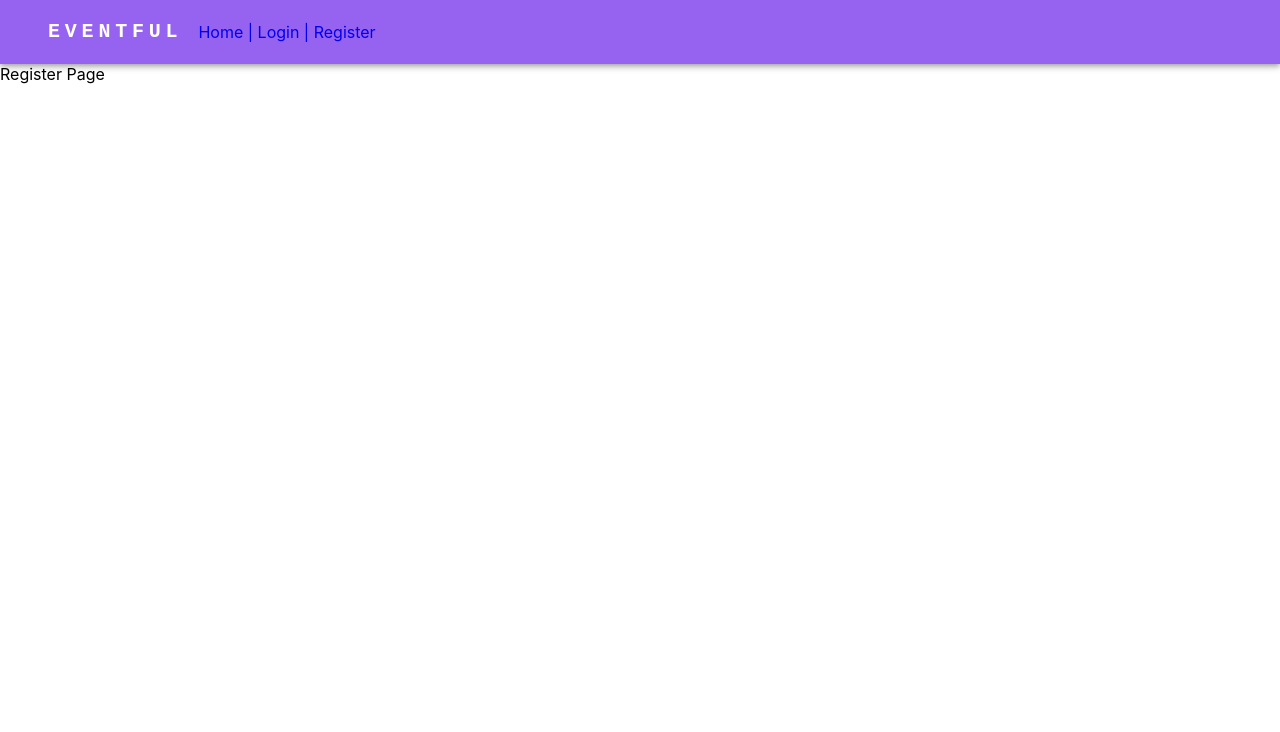
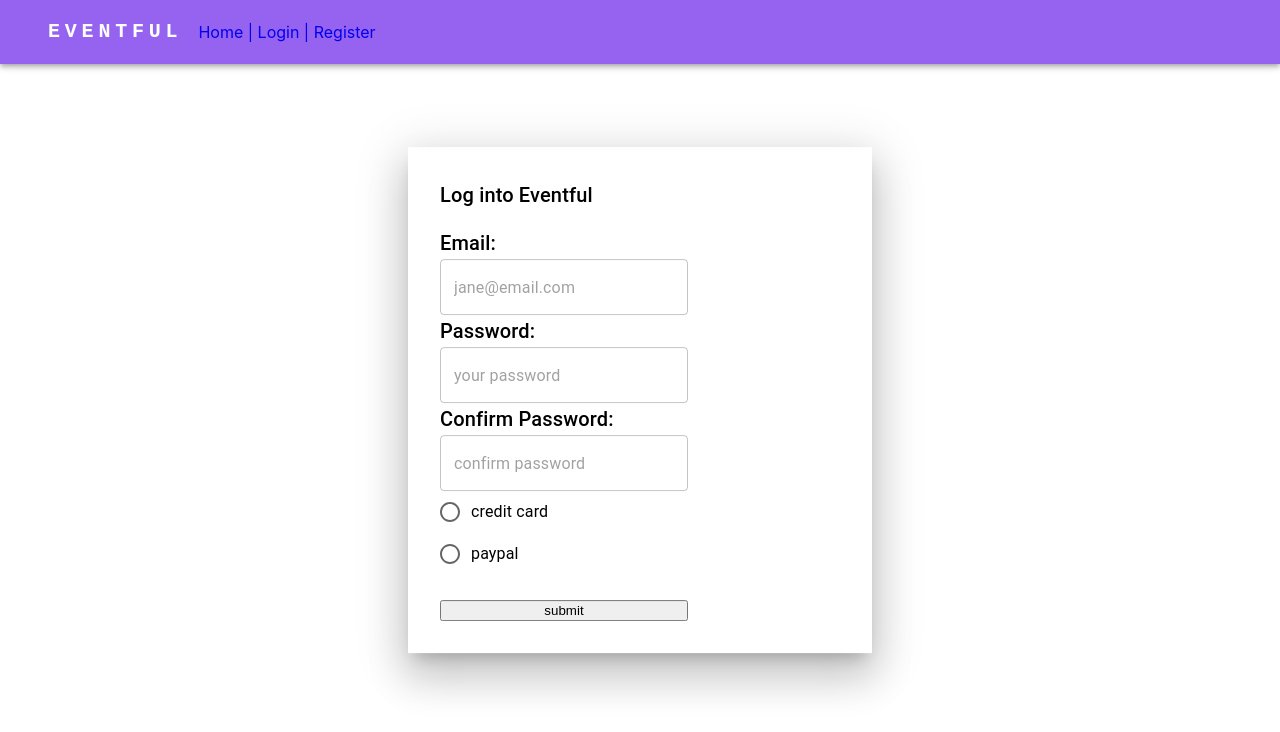
Before and after one commit to unsw-cse-comp3900-9900-22T3/capstone-project-3900-f10a-geegle, a React (Create React App) app in the folder frontend/: page /register in a window 1280 px wide. Shown: the top 732 px of the page. Built offline with nearby package versions, Linux system fonts and the light colour scheme.

Commit message:
register and login page all setted up

```diff
--- a/frontend/src/components/NavBar.jsx
+++ b/frontend/src/components/NavBar.jsx
@@ -13,6 +13,8 @@ import Tooltip from '@mui/material/Tooltip';
 import MenuItem from '@mui/material/MenuItem';
 import AdbIcon from '@mui/icons-material/Adb';
 import { BrowserRouter as Router, Route, Link, Routes } from 'react-router-dom';
+import LoginPage from '../pages/login';
+import RegisterPage from '../pages/register';
 const pages = ['Products', 'Pricing', 'Blog'];
 const settings = ['Profile', 'Account', 'Dashboard', 'Logout'];
 
@@ -22,7 +24,6 @@ const NavBar = () => {
 
   //const handleOpenNavMenu = (event) => {
     //setAnchorElNav(event.currentTarget);
-  //};
   // const handleOpenUserMenu = (event) => {
   //   setAnchorElUser(event.currentTarget);
   // };
@@ -72,8 +73,8 @@ const NavBar = () => {
       </AppBar>
         <Routes>
           <Route path={`/`} element={<div>Home Page</div>}></Route>
-          <Route path={`/login`} element={<div>Login Page</div>}></Route>
-          <Route path={`/register`} element={<div>Register Page</div>}></Route>
+          <Route path={`/login`} element={<LoginPage></LoginPage>}></Route>
+          <Route path={`/register`} element={<RegisterPage></RegisterPage>}></Route>
         </Routes>
       </Router>
     </>
--- /dev/null
+++ b/frontend/src/components/registerForm.jsx
@@ -0,0 +1,124 @@
+import * as React from 'react';
+import Box from '@mui/material/Box';
+import Typography from '@mui/material/Typography';
+import TextField from '@mui/material/TextField';
+import Radio from '@mui/material/Radio';
+import RadioGroup from '@mui/material/RadioGroup';
+import FormControlLabel from '@mui/material/FormControlLabel';
+import { FormControl } from '@mui/material';
+
+const style = {
+    position: 'absolute',
+    top: '50%',
+    left: '50%',
+    transform: 'translate(-50%, -50%)',
+    width: 400,
+    bgcolor: 'background.paper',
+    boxShadow: 24,
+    p: 4,
+  };
+
+const RegisterForm = () => {
+    const [email, setEmail] = React.useState('');
+    const [password, setPassword] = React.useState('');
+    const [confPassword, setConfPassword] = React.useState('');
+    const [payment, setPayment] = React.useState('');
+    const [card, setCard] = React.useState(false);
+    const [paypal, setPaypal] = React.useState(false);
+
+      // holds the keywords that needs to be searched
+    const handleCard = (e) => {
+        setCard(e.target.checked);
+        setPaypal(false);
+  };
+
+    // holds the keywords that needs to be searched
+    const handlePaypal = (e) => {
+        setPaypal(e.target.checked);
+        setCard(false);
+    };
+  return (
+    <Box sx={style}>
+    <Typography id="modal-modal-title" variant="h6" component="h2">
+      Log into Eventful
+    </Typography>
+    <Typography id="modal-modal-description" sx={{ mt: 2 }}>
+    <FormControl>
+        <Typography id="modal-modal-title" variant="h6" component="h2">
+        Email:
+        </Typography>
+        <TextField
+            required
+            id="emailRego"
+            placeholder='jane@email.com'
+            onChange={e => setEmail(e)}
+            type='email'
+            aria-label="title text input"
+        />
+        <Typography id="modal-modal-title" variant="h6" component="h2">
+        Password:
+        </Typography>
+        <TextField
+            required
+            id="passwordRego"
+            placeholder="your password"
+            onChange={e => setPassword(e)}
+            type='password'
+            aria-label="title text input"
+        />
+        <Typography id="modal-modal-title" variant="h6" component="h2">
+        Confirm Password:
+        </Typography>
+        <TextField
+            required
+            id="confPassword"
+            placeholder="confirm password"
+            onChange={e => setConfPassword(e)}
+            type='password'
+            aria-label="title text input"
+        />
+        <RadioGroup
+            aria-label="Select one below:"
+            // defaultValue="keyword"
+            name="radio-buttons-group"
+        >
+            <FormControlLabel
+                value="credit card"
+                control={<Radio />}
+                label="credit card"
+                onChange={(e) => handleCard(e)}
+            />
+            <FormControlLabel
+                value="paypal"
+                control={<Radio />}
+                label="paypal"
+                onChange={(e) => handlePaypal(e)}
+            />
+        </RadioGroup>
+        <>{card && <>
+            (<Typography id="modal-modal-title" variant="h6" component="h2">
+            Payment Details:
+            </Typography>
+            <TextField
+                required
+                id="paymentdetsRego"
+                placeholder="your payment details"
+                onChange={e => setPayment(e)}
+                type='text'
+                aria-label="title text input"
+            /> ) </>}</>
+
+        <button
+          type="submit"
+          id="loginSubmitRego"
+          aria-label="submit login form"
+          style = {{marginTop: "10%"}}
+        >
+          submit
+        </button>
+    </FormControl>
+    </Typography>
+  </Box>
+  );
+};
+export default RegisterForm;
--- /dev/null
+++ b/frontend/src/pages/login.jsx
@@ -0,0 +1,64 @@
+import * as React from 'react';
+import Box from '@mui/material/Box';
+import Typography from '@mui/material/Typography';
+import TextField from '@mui/material/TextField';
+import { FormControl } from '@mui/material';
+
+const style = {
+    position: 'absolute',
+    top: '50%',
+    left: '50%',
+    transform: 'translate(-50%, -50%)',
+    width: 400,
+    bgcolor: 'background.paper',
+    boxShadow: 24,
+    p: 4,
+  };
+
+const LoginPage = () => {
+    const [email, setEmail] = React.useState('');
+    const [password, setPassword] = React.useState('');
+
+  return (
+    <Box sx={style}>
+    <Typography id="modal-modal-title" variant="h6" component="h2">
+      Log into Eventful
+    </Typography>
+    <Typography id="modal-modal-description" sx={{ mt: 2 }}>
+    <FormControl>
+        <Typography id="modal-modal-title" variant="h6" component="h2">
+        Email:
+        </Typography>
+        <TextField
+            required
+            id="email"
+            placeholder='jane@email.com'
+            onChange={e => setEmail(e)}
+            type='email'
+            aria-label="title text input"
+        />
+        <Typography id="modal-modal-title" variant="h6" component="h2">
+        Password:
+        </Typography>
+        <TextField
+            required
+            id="password"
+            placeholder="your password"
+            onChange={e => setPassword(e)}
+            type='password'
+            aria-label="title text input"
+        />
+        <button
+          type="submit"
+          id="loginSubmit"
+          aria-label="submit login form"
+          style = {{marginTop: "10%"}}
+        >
+          submit
+        </button>
+    </FormControl>
+    </Typography>
+  </Box>
+  );
+};
+export default LoginPage;
--- /dev/null
+++ b/frontend/src/pages/register.jsx
@@ -0,0 +1,27 @@
+import * as React from 'react';
+import Box from '@mui/material/Box';
+import Typography from '@mui/material/Typography';
+import TextField from '@mui/material/TextField';
+import { FormControl } from '@mui/material';
+import RegisterForm from '../components/registerForm';
+
+const style = {
+    position: 'absolute',
+    top: '50%',
+    left: '50%',
+    transform: 'translate(-50%, -50%)',
+    width: 400,
+    bgcolor: 'background.paper',
+    boxShadow: 24,
+    p: 4,
+  };
+
+const RegisterPage = () => {
+
+  return (
+   <>
+   <RegisterForm></RegisterForm>
+   </>
+  );
+};
+export default RegisterPage;
```
